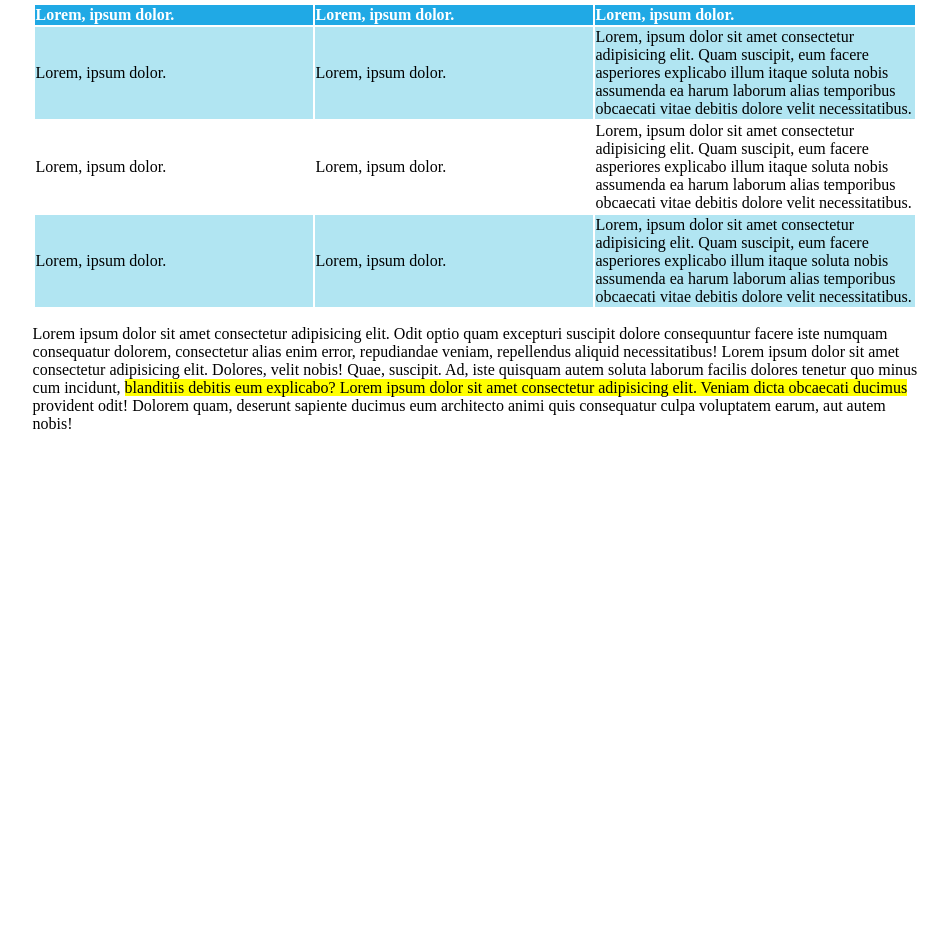
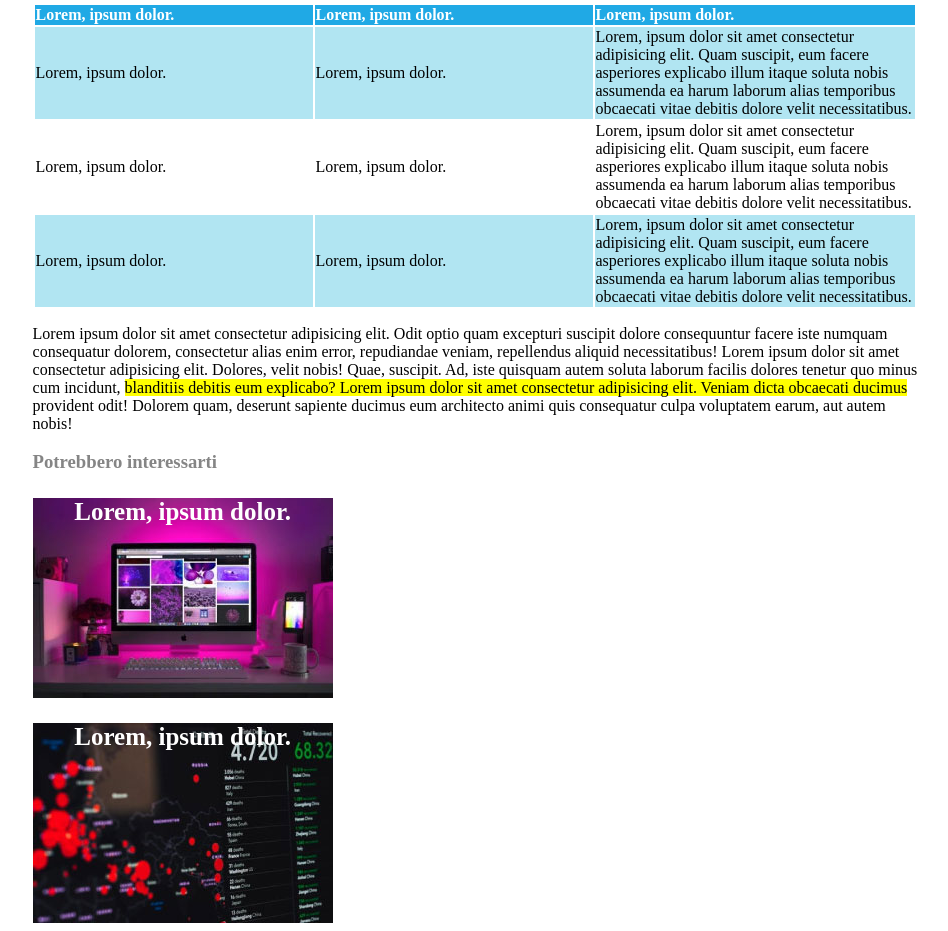
Before and after one commit to PaoloZampa/html-css-booleaner, a plain HTML site: page index.html in a window 1280 px wide. Shown: the part 1557-2488 px from the top of the page, without its empty margins (165-1113 px from the left). Before the commit the page ends 2006 px from the top, so only its background shows below. Drawn offline with Linux system fonts and the light colour scheme.

Commit message:
add last img html-css-booleaner

```diff
--- a/css/style.css
+++ b/css/style.css
@@ -22,6 +22,10 @@ h1{
 
 h3{
     color: #858585;
+}
+
+#thebooleaner{
+    color: #20a9e5;
 }
 
 h4{
@@ -51,3 +55,30 @@ h4{
 .bluetable{
     background-color: #b1e5f2;
 }
+
+#app-footer{
+    width: 70%;
+    margin: auto;
+}
+
+#monitor{
+    background-image: url(../img/monitor.jpg);
+    background-repeat: no-repeat;
+    text-align: center;
+    font-size: 25px;
+    font-weight: 700;
+    color: white;
+    width: 300px;
+    height: 200px;
+}
+
+#grafico{
+    background-image: url(../img/graph.jpg);
+    background-repeat: no-repeat;
+    text-align: center;
+    font-size: 25px;
+    font-weight: 700;
+    color: white;
+    width: 300px;
+    height: 200px;
+}
--- a/index.html
+++ b/index.html
@@ -10,13 +10,15 @@
     <link rel="stylesheet" href="./css/style.css">
 
     <body>
+        <!-- logo e stringa -->
         <header id="app-header">
             <!-- logo -->
             <section id="logo">
                 <img src="./img/logo.svg" alt="logo" height="90px">
             </section>
         </header>
-        <!-- /#app-header -->
+
+        <!-- inizio main -->
         <main id="app-main">
 
             <!-- titolo -->
@@ -29,7 +31,8 @@
 
             <!-- sotto titolo -->
             <section id="subtitle">
-                <h3>Scritto da The Booleaner</h3>
+                <h3>Scritto da <span id="thebooleaner">The Booleaner</span>
+                </h3>
                 <h4>il 10/10/2020</h4>
             </section>
 
@@ -149,8 +152,27 @@
                 </p>
             </section>
         </main>
-        <!-- /#app-main -->
-        <footer id="app-footer"></footer>
-        <!-- /#app-footer -->
+
+        <!-- inizio footer -->
+        <footer id="app-footer">
+
+            <!-- potrebbero interessarti -->
+            <section>
+                <h3>Potrebbero interessarti</h3>
+            </section>
+
+            <!-- foto monitor -->
+            <section id="monitor">
+                <p>Lorem, ipsum dolor.</p>
+            </section>
+
+            <!-- foto grafico -->
+            <section id="grafico">
+                <p>Lorem, ipsum dolor.</p>
+            </section>
+
+
+        </footer>
+
     </body>
 </html>
```
